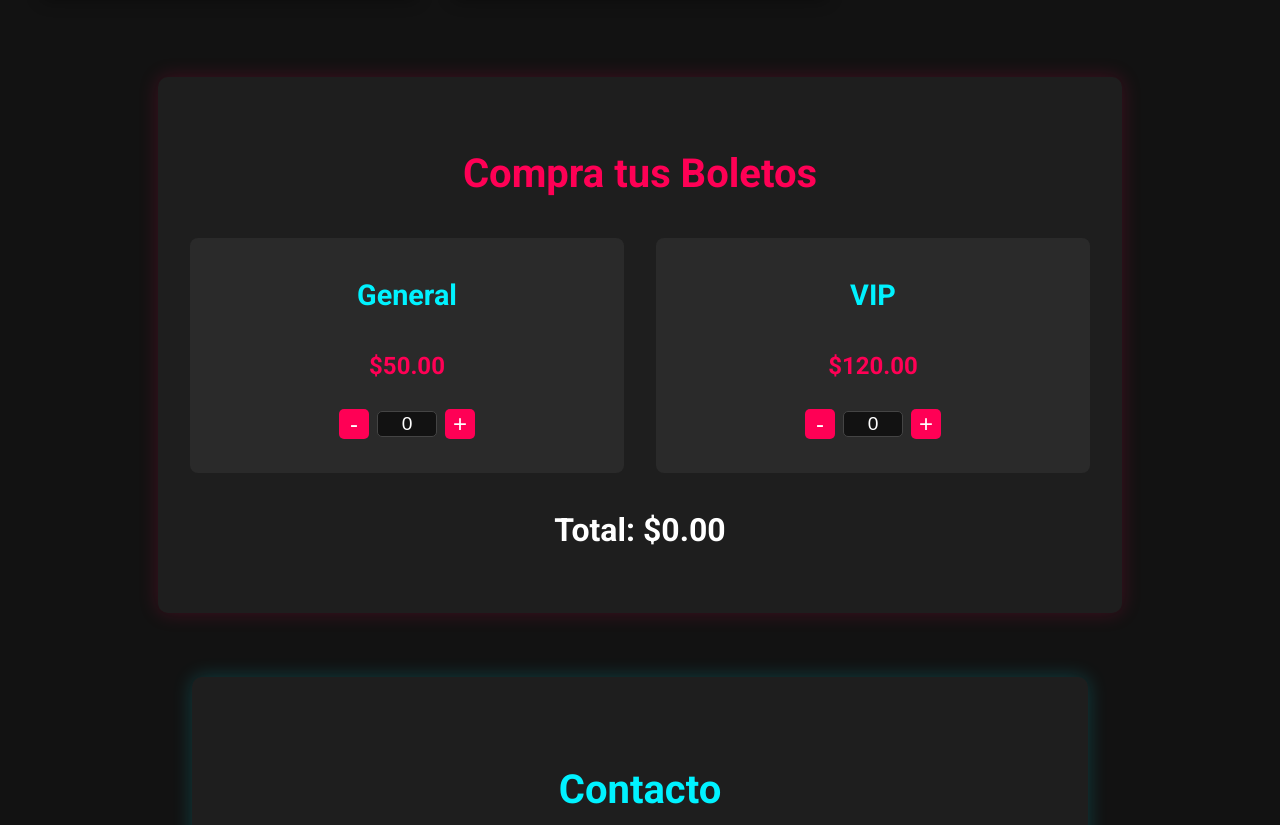
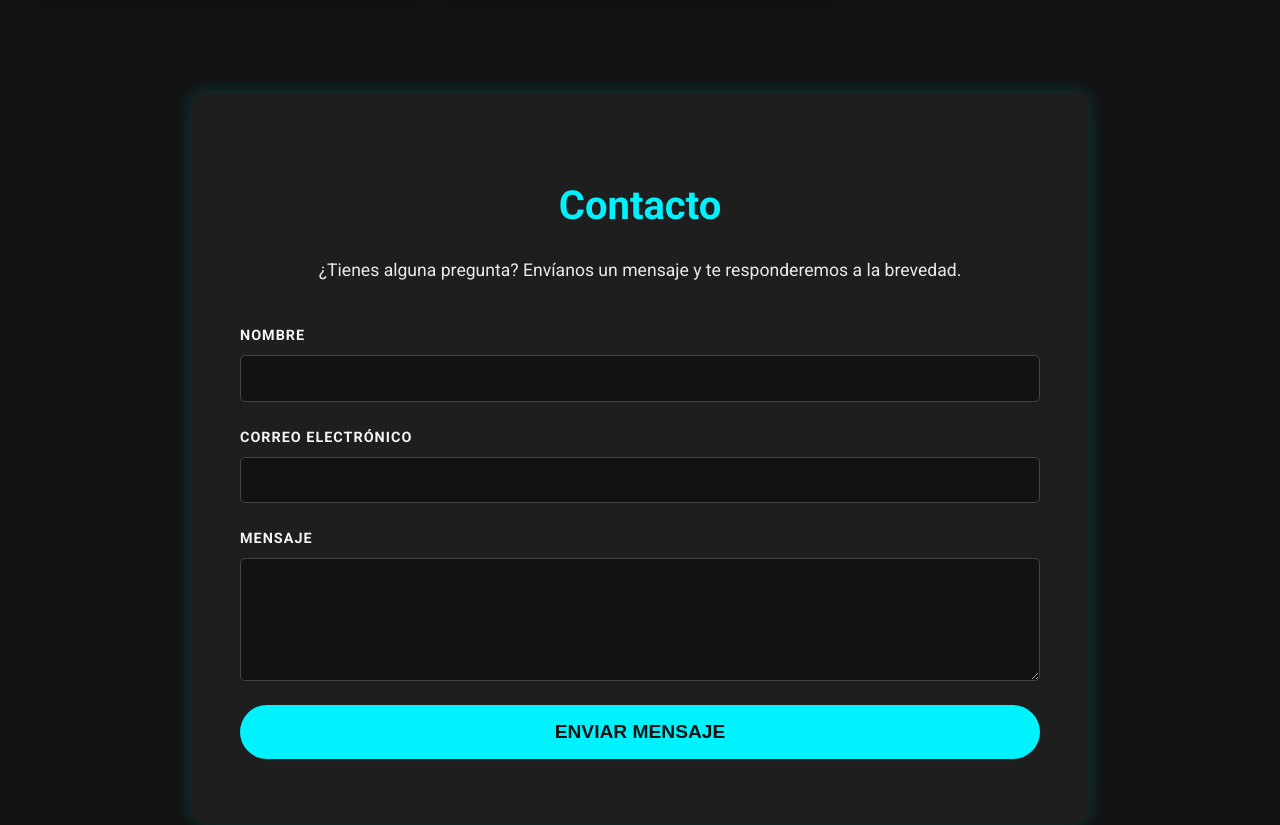
Before and after one commit to eduardoroblesespinosa/arenamexicocity, a plain HTML site: page index.html in a window 1280 px wide. Shown: the part 1681-2506 px from the top of the page. Drawn offline with Linux system fonts and the light colour scheme.

Commit message:
Update index.html

```diff
--- a/index.html
+++ b/index.html
@@ -27,8 +27,8 @@
         <section class="hero" id="inicio">
             <img src="main-image.png" alt="Imagen del concierto" class="hero-image">
             <div class="hero-text">
-                <h1>Gira 2026 - Arena CDMX</h1>
-                <p>Los mejores conciertos del año en un solo lugar.</p>
+                <h1>Gira 2026 - Eduardo Robles Espinosa en la Arena CDMX</h1>
+                <p>El mejor evento del año en un solo lugar.</p>
             </div>
         </section>
 
@@ -36,34 +36,6 @@
             <h2>Próximos Eventos</h2>
             <div id="events-container" class="events-container">
                 <!-- Los eventos se insertarán aquí dinámicamente -->
-            </div>
-        </section>
-
-        <section class="tickets">
-            <h2>Compra tus Boletos</h2>
-            <div class="ticket-options">
-                <div class="ticket-type" id="general-ticket">
-                    <h3>General</h3>
-                    <p class="price">$50.00</p>
-                    <div class="quantity-selector">
-                        <button class="quantity-btn minus">-</button>
-                        <input type="number" class="quantity-input" value="0" min="0" data-price="50">
-                        <button class="quantity-btn plus">+</button>
-                    </div>
-                </div>
-                <div class="ticket-type" id="vip-ticket">
-                    <h3>VIP</h3>
-                    <p class="price">$120.00</p>
-                    <div class="quantity-selector">
-                        <button class="quantity-btn minus">-</button>
-                        <input type="number" class="quantity-input" value="0" min="0" data-price="120">
-                        <button class="quantity-btn plus">+</button>
-                    </div>
-                </div>
-            </div>
-            <div class="total-section">
-                <h3>Total: $<span id="total-price">0.00</span></h3>
-                <button id="buy-btn">Comprar Boletos</button>
             </div>
         </section>
 
```
